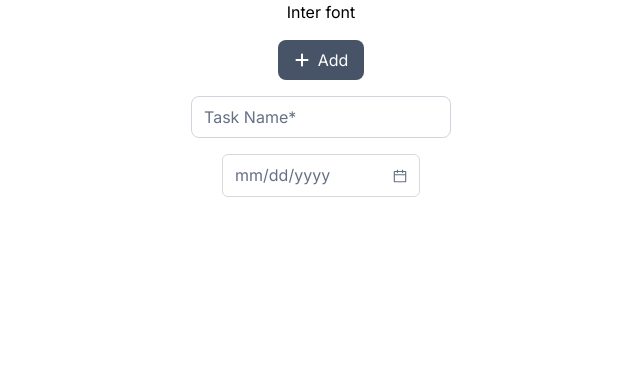
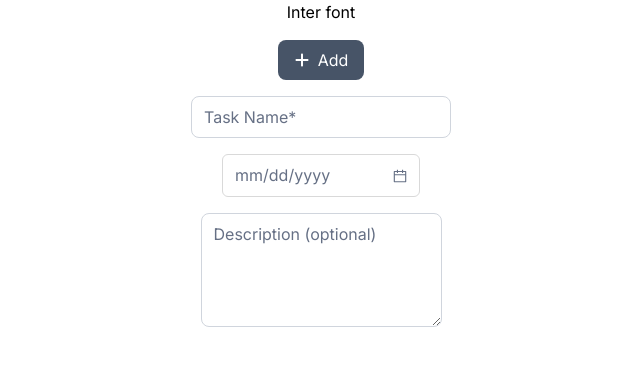
Before and after one commit to stechx1/todo-app, a React (Create React App) app: page / in a window 1280 px wide. Shown: the top 366 px of the page, without its empty margins (319-959 px from the left). Built offline with nearby package versions, Linux system fonts and the light colour scheme.

Commit message:
feat(components): add TextArea component

```diff
--- a/src/App.tsx
+++ b/src/App.tsx
@@ -1,4 +1,4 @@
-import { Button, Input, DatePicker } from './components';
+import { Button, Input, DatePicker, TextArea } from './components';
 import { FaPlus } from 'react-icons/fa6';
 
 function App() {
@@ -9,6 +9,8 @@ function App() {
       <Input placeholder={'Task Name*'} />
 
       <DatePicker placeholder='mm/dd/yyyy' format="MM/DD/YYYY" />
+
+      <TextArea placeholder={"Description (optional)"} rows={4} />
     </div>
   );
 }
--- /dev/null
+++ b/src/components/Input/TextArea.tsx
@@ -0,0 +1,19 @@
+interface TextAreaProps {
+  placeholder: string;
+  rows?: number;
+}
+
+export const TextArea: React.FC<TextAreaProps> = ({
+  placeholder,
+  rows = 4,
+  ...props
+}) => {
+  return (
+    <textarea
+      placeholder={placeholder}
+      rows={rows}
+      className='border rounded-lg placeholder-[#667085] py-2 px-3 border-[#D0D5DD]'
+      {...props}
+    />
+  );
+};
--- a/src/components/Input/index.ts
+++ b/src/components/Input/index.ts
@@ -1 +1,2 @@
 export * from './Input';
+export * from './TextArea';
```
